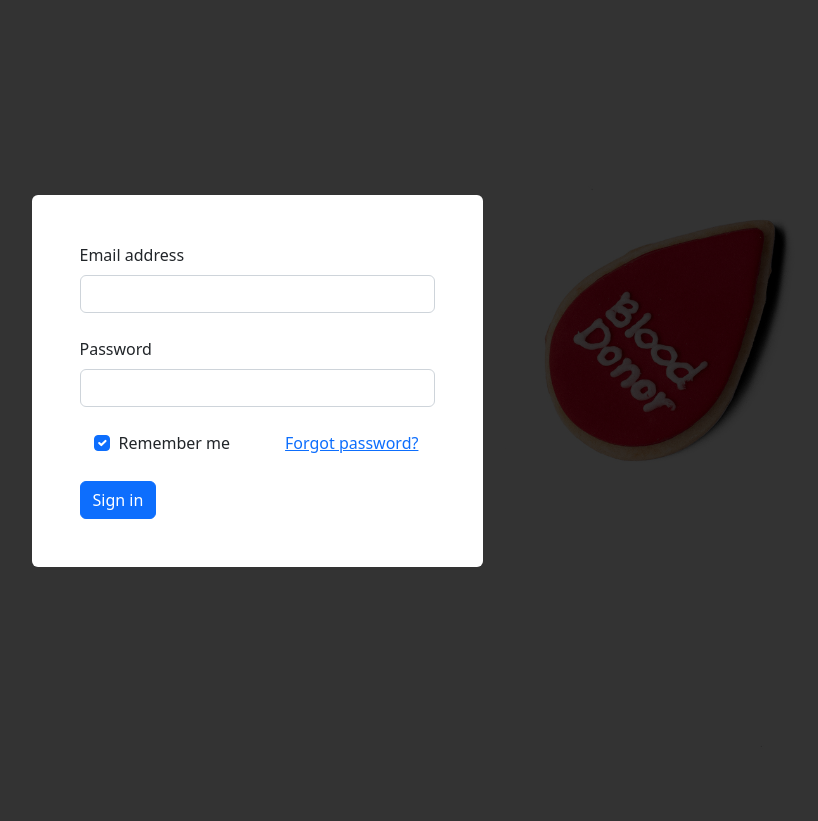
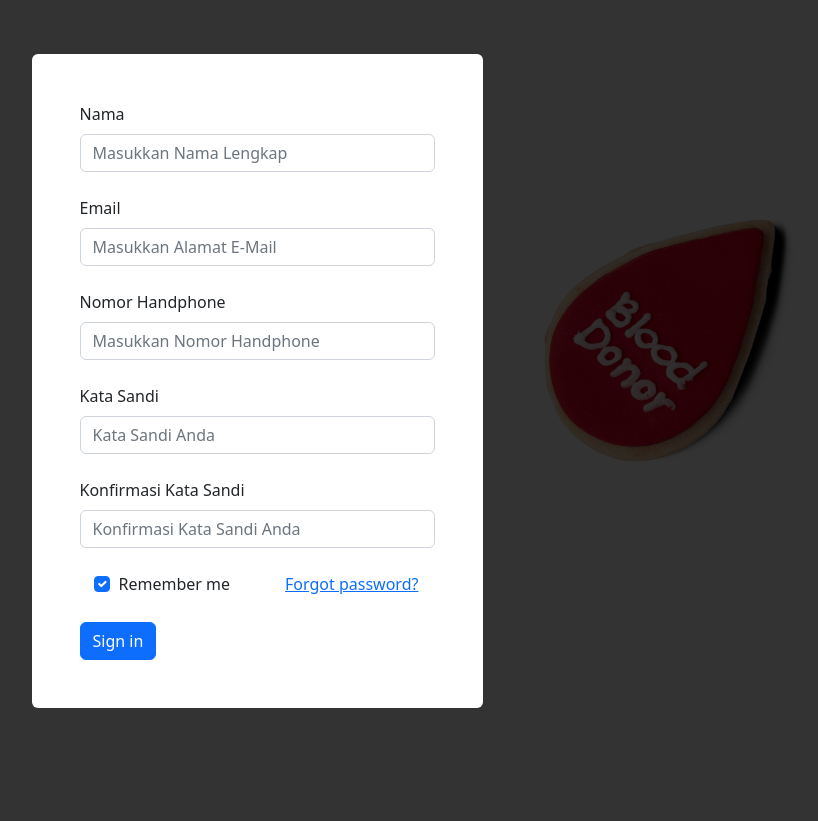
Before and after one commit to gumballs17/SI4402_Kelompok6_Gelood, a Laravel app: page /register in a window 1280 px wide. Shown: the whole page, without its empty margins (383-1201 px from the left). Run offline with Laravel 9, Linux system fonts and the light colour scheme.

Commit message:
git push

```diff
--- a/Gelood/resources/views/layout/register.blade.php
+++ b/Gelood/resources/views/layout/register.blade.php
@@ -42,18 +42,32 @@
                 <div class="container">
                     <div class="row justify-content-center">
                         <div class="col-xl-5 col-md-8">
-                            <form class="bg-white rounded shadow-5-strong p-5">
+                            <form class="bg-white rounded shadow-5-strong p-5" >
                                 <!-- Email input -->
                                 <div class="form-outline mb-4">
-                                    <label class="form-label" for="form1Example1">Email address</label>
-                                    <input type="email" id="form1Example1" class="form-control" />
+                                    <label for="name" class="form-label">Nama</label>
+                                    <input type="text" class="form-control" id="name" name="name" placeholder="Masukkan Nama Lengkap">
                                 </div>
 
-                                <!-- Password input -->
                                 <div class="form-outline mb-4">
-                                    <label class="form-label" for="form1Example2">Password</label>
-                                    <input type="password" id="form1Example2" class="form-control" />
+                                    <label for="email" class="form-label">Email</label>
+                                    <input type="email" class="form-control" id="email" name="email" placeholder="Masukkan Alamat E-Mail">
                                 </div>
+
+                                <div class="form-outline mb-4">
+                                    <label for="no_hp" class="form-label">Nomor Handphone</label>
+                                    <input type="text" class="form-control" id="no_hp" name="no_hp" placeholder="Masukkan Nomor Handphone">
+                                </div>
+
+                                <div class="form-outline mb-4">
+                                    <label for="password" class="form-label">Kata Sandi</label>
+                                    <input type="password" class="form-control" id="password" name="password" placeholder="Kata Sandi Anda">
+                                </div>
+                                <div class="form-outline mb-4">
+                                    <label for="konfirmasi" class="form-label">Konfirmasi Kata Sandi</label>
+                                    <input type="password" class="form-control" id="konfirmasi" name="konfirmasi" placeholder="Konfirmasi Kata Sandi Anda">
+                                </div>
+
 
                                 <!-- 2 column grid layout for inline styling -->
                                 <div class="row mb-4">
```
